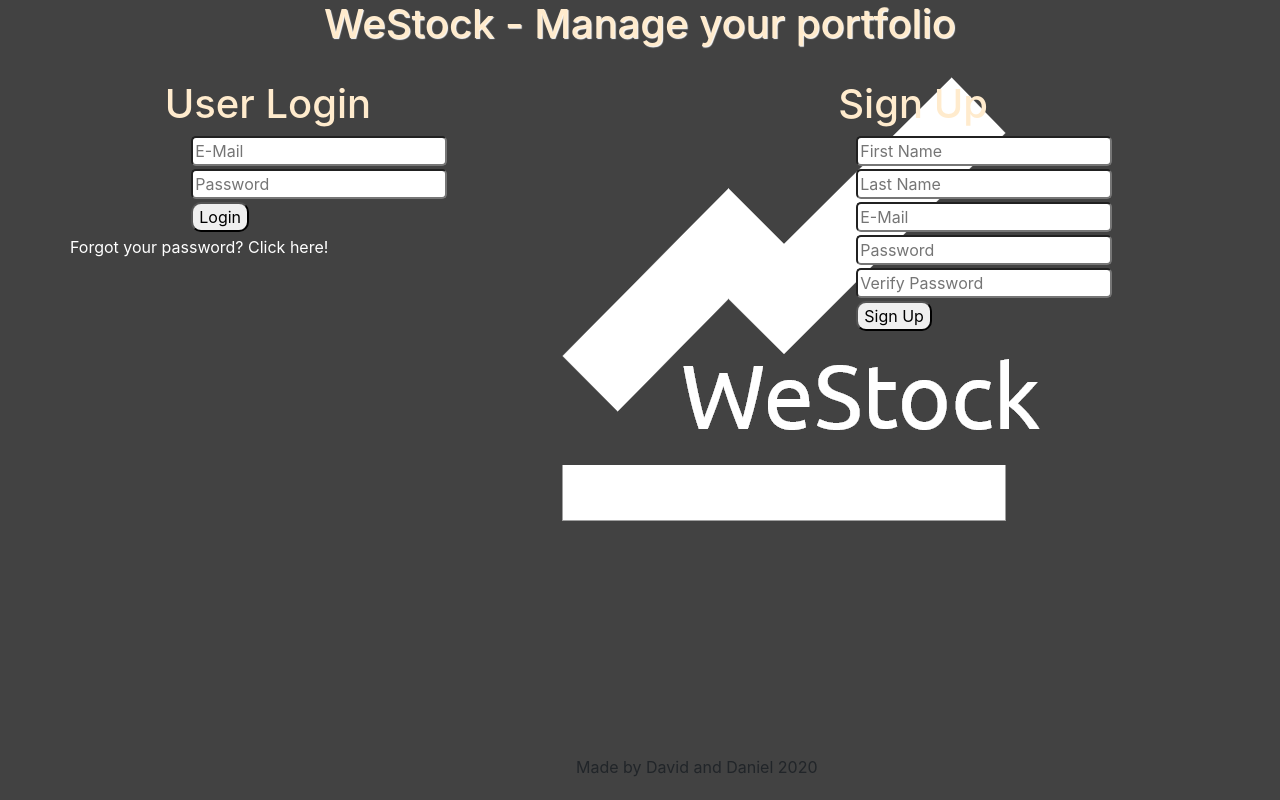
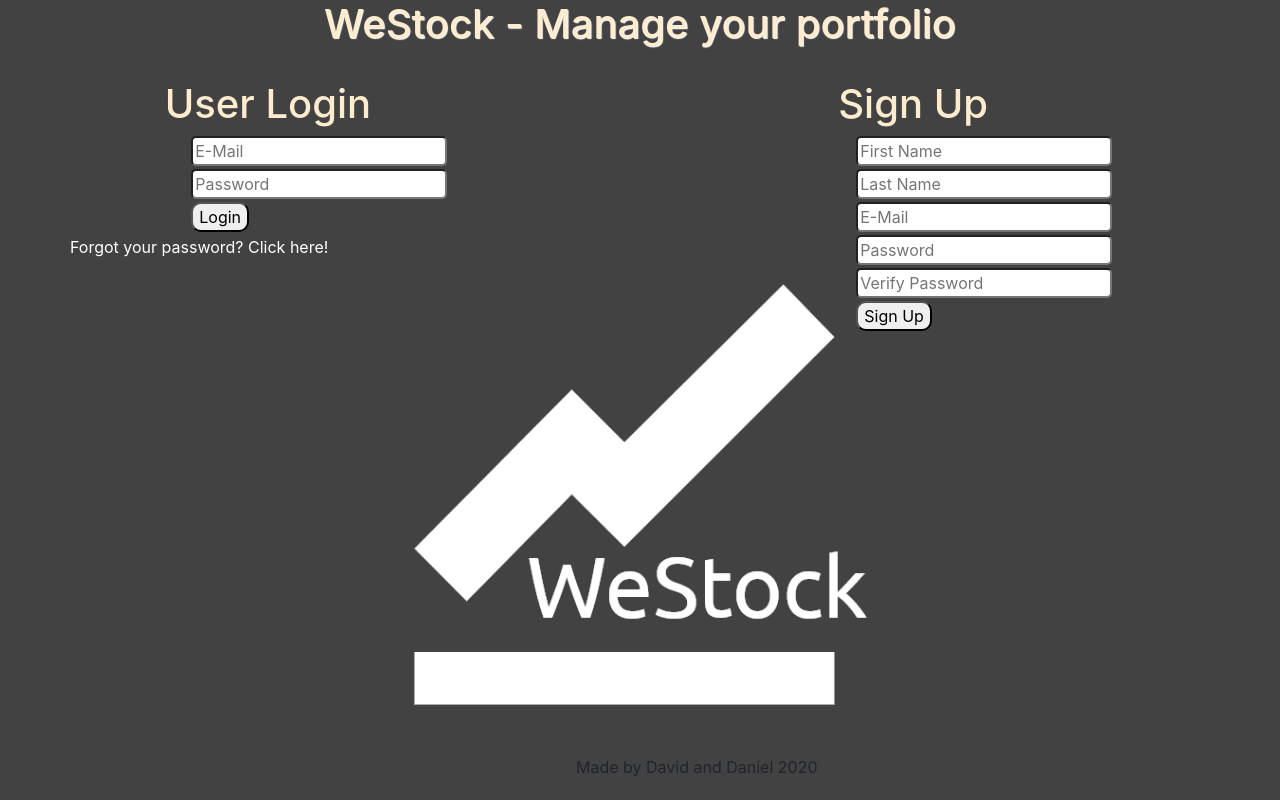
Before and after one commit to StockApp-Org/StockApp, a React (Create React App) app: page / in a window 1280 px wide. Built offline with nearby package versions, Linux system fonts and the light colour scheme.

Commit message:
Added animation to login page and home page

```diff
--- a/src/Config/config.json
+++ b/src/Config/config.json
@@ -1,4 +1,4 @@
 {
-    "ApiUrl":"https://localhost",
-    "ApiPort":"5001"
+    "ApiUrl":"http://192.168.0.203",
+    "ApiPort":"5050"
 }
--- a/src/Pages/LoginPage.js
+++ b/src/Pages/LoginPage.js
@@ -9,7 +9,6 @@ let LoginPage = (props) => {
 
     return (
         <Container className="loginPageContainer">
-
             <Row>
                 <Col lg={5} id="loginDiv" className="form-div top-padding-5">
                     <Row>
@@ -25,7 +24,6 @@ let LoginPage = (props) => {
                     </Row>
                 </Col>
                 <Col lg={2}>
-                            <img src={Logo} alt="Logo"/>
                 </Col>
                 <Col lg={5} id="signUpDiv" className="form-div top-padding-5">
                     <Row>
@@ -38,7 +36,6 @@ let LoginPage = (props) => {
                     </Row>
                 </Col>
             </Row>
-
         </Container>
         );
 }
--- a/src/Styles/App.css
+++ b/src/Styles/App.css
@@ -1,4 +1,11 @@
 
+body {
+  height: 100%;
+  width: 100%;
+  left: 0;
+  top: 0;
+  min-height: 100%;
+}
 
 header {
   height: 75px;
@@ -16,6 +23,7 @@ footer{
 .pageContent{
   display: flex;
   width: 100%;
+  height: 100%;
   color: #ffebcd !important;
 }
 .menuWithPageContainer{
--- a/src/Styles/HomePage.css
+++ b/src/Styles/HomePage.css
@@ -37,7 +37,13 @@ a {
     padding: 15px;
     border-radius: 10px;
     height: 100%;
+    animation: pageFade 1.5s;
     -webkit-box-shadow: 0px 0px 33px 18px rgba(115,114,115,1);
     -moz-box-shadow: 0px 0px 33px 18px rgba(115,114,115,1);
     box-shadow: 0px 0px 33px 18px rgba(115,114,115,1);
 }
+
+@keyframes pageFade {
+    from {opacity: 0;}
+    to {opacity: 1;}
+}
--- a/src/Styles/LoginPage.css
+++ b/src/Styles/LoginPage.css
@@ -27,6 +27,17 @@ input[type="submit"] {
     width: 100%
 }
 
+.loginPageContainer {
+    background-image: url(../Images/logo.png);
+    background-size: 40%;
+    background-position: 50% 70%;
+    background-repeat: no-repeat;
+    background-attachment: relative;
+    animation: pageFade 2s;
+    height: 90vh;
+    width: auto;
+}
+
 .loginPageContainer a {
     color: white !important;
     left: 50px;
@@ -35,3 +46,8 @@ input[type="submit"] {
 .loginPageContainer h1 {
     text-align: center;
 }
+
+@keyframes pageFade {
+    from {opacity: 0;}
+    to {opacity: 1;}
+}
--- a/src/Styles/index.css
+++ b/src/Styles/index.css
@@ -1,4 +1,6 @@
 body {
+  height: 100vh;
+  min-height: 100%;
   margin: 0;
   font-family: -apple-system, BlinkMacSystemFont, 'Segoe UI', 'Roboto', 'Oxygen',
     'Ubuntu', 'Cantarell', 'Fira Sans', 'Droid Sans', 'Helvetica Neue',
```
Lines whose indentation alone changed are shown as unchanged.
